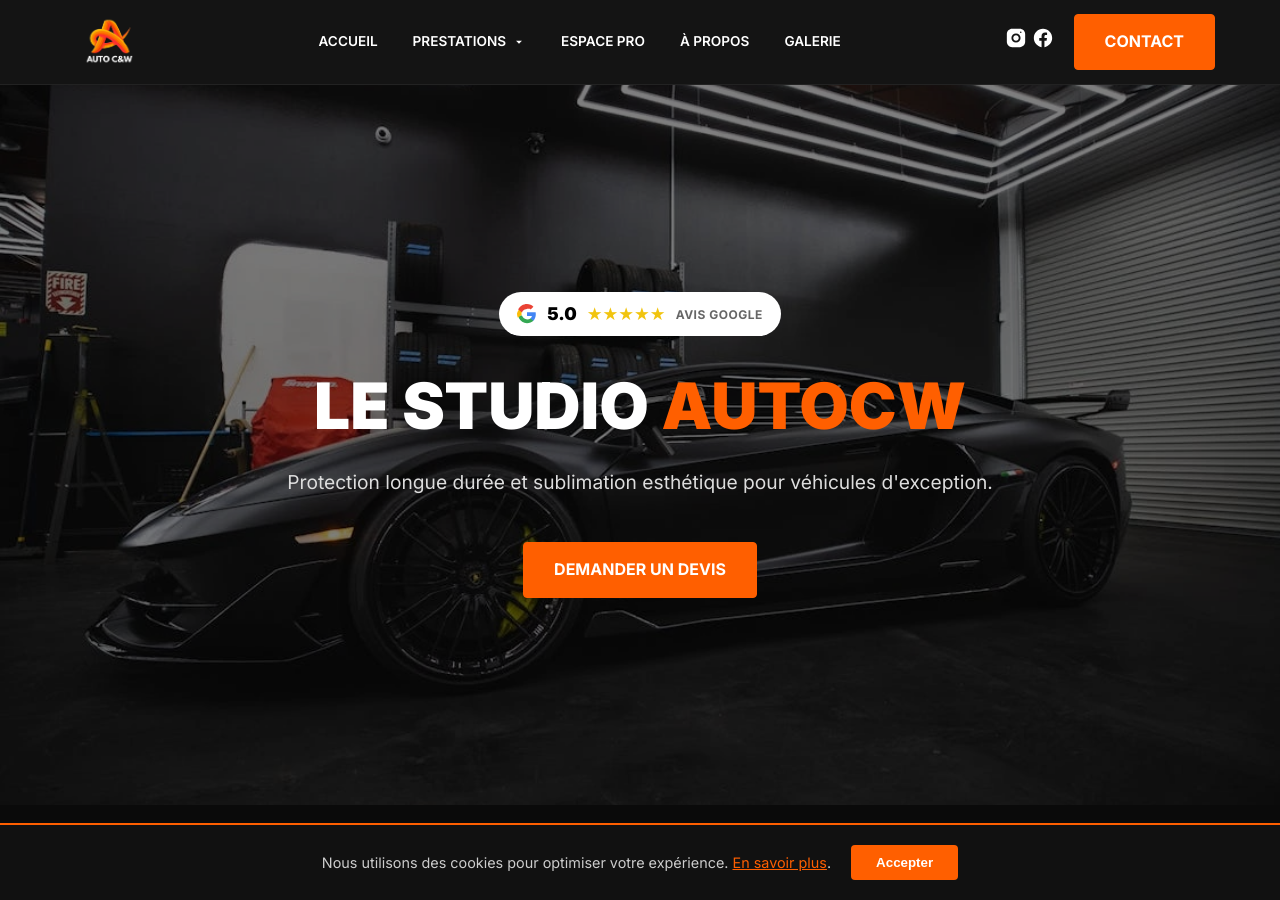
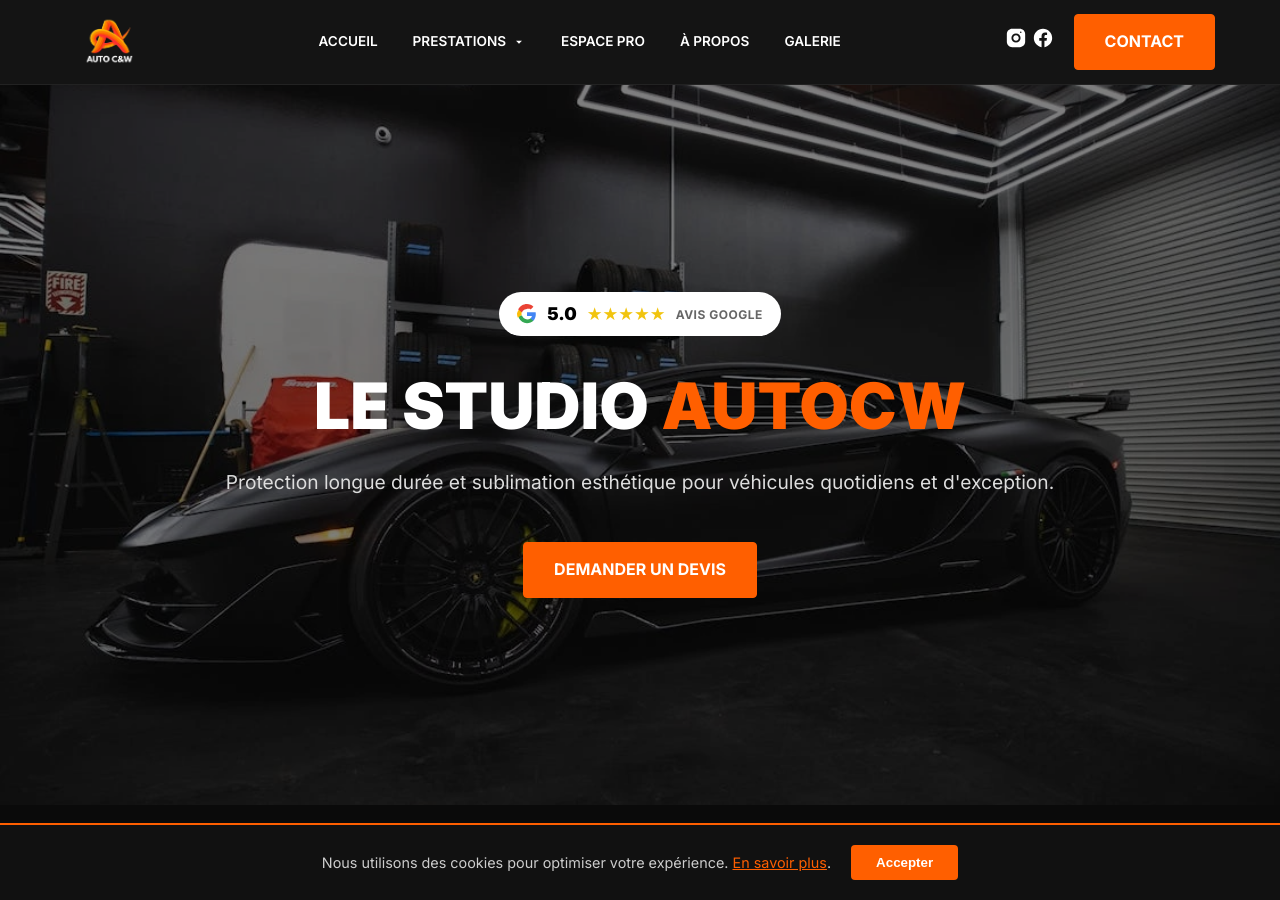
Before and after one commit to DuvalDVL/autocw, a Jekyll site: the page built from index.html, in a window 1280 px wide and 900 px high. Built offline with Jekyll 4.4.1, drawn with Linux system fonts in a browser that asks for light colours; some of the changed text lies outside the part shown.

Commit message:
Update index.html

```diff
--- a/index.html
+++ b/index.html
@@ -17,7 +17,7 @@
     </a>
 
     <h1>LE STUDIO <span class="text-orange">AUTOCW</span></h1>
-    <p>Protection longue durée et sublimation esthétique pour véhicules d'exception.</p>
+    <p>Protection longue durée et sublimation esthétique pour véhicules quotidiens et d'exception.</p>
     <a href="{{ site.baseurl }}/contact/" class="btn btn-orange">Demander un devis</a>
   </div>
 </section>
@@ -101,23 +101,23 @@
     <div class="reviews-container">
       <div class="review-track" id="reviewTrack">
         <div class="review-slide">
-          <p class="review-text">"Une qualité de finition incroyable sur ma carrosserie. Studio très pro !"</p>
+          <p class="review-text">"Résultat parfait pour un polissage et pose de vitre teintées, je recommande fortement."</p>
           <span class="review-author">Client Google</span>
         </div>
         <div class="review-slide">
-          <p class="review-text">"La protection céramique facilite vraiment l'entretien au quotidien. Bluffant."</p>
+          <p class="review-text">"Polissage impeccable ma voiture m’a été rendue dans un état irréprochable avec une qualité de finition remarquable. Service très professionnel soigné et proposé à un tarif très attractif. Je recommande vivement"</p>
           <span class="review-author">Propriétaire Tesla</span>
         </div>
         <div class="review-slide">
-          <p class="review-text">"Nettoyage moteur et intérieur parfait pour la revente. Vendu en 48h."</p>
-          <span class="review-author">Vendeur Particulier</span>
+          <p class="review-text">"Excellente expérience du début à la fin. Travail très minutieux sur le lavage et les finitions, les vitres teintées sont parfaitement réalisées."</p>
+          <span class="review-author">Propriétaire Mercedes GLS</span>
         </div>
         <div class="review-slide">
-          <p class="review-text">"Enfin un vrai spécialiste du detailing à Sallanches. Je recommande."</p>
+          <p class="review-text">"J’ai fais appel à C&W pour un nettoyage intérieur complet (sièges, moquette, plastiques..). Le résultat est impeccable. Équipe pro, sérieuse, et rapide. Je recommande à 100% !"</p>
           <span class="review-author">Passionné Auto</span>
         </div>
         <div class="review-slide">
-          <p class="review-text">"Soin apporté aux détails impressionnant. Ma voiture est comme neuve."</p>
+          <p class="review-text">"Un rendez-vous pris en dernière minute , mais surtout un service remarquable ma voiture est sortie impeccable ! Les taches envolées et des plastiques comme neuf. Ce qui est agréable mais surtout pratique c’est l’espace attente souvent inexistant chez la concurrence."</p>
           <span class="review-author">Client Fidèle</span>
         </div>
       </div>
```
